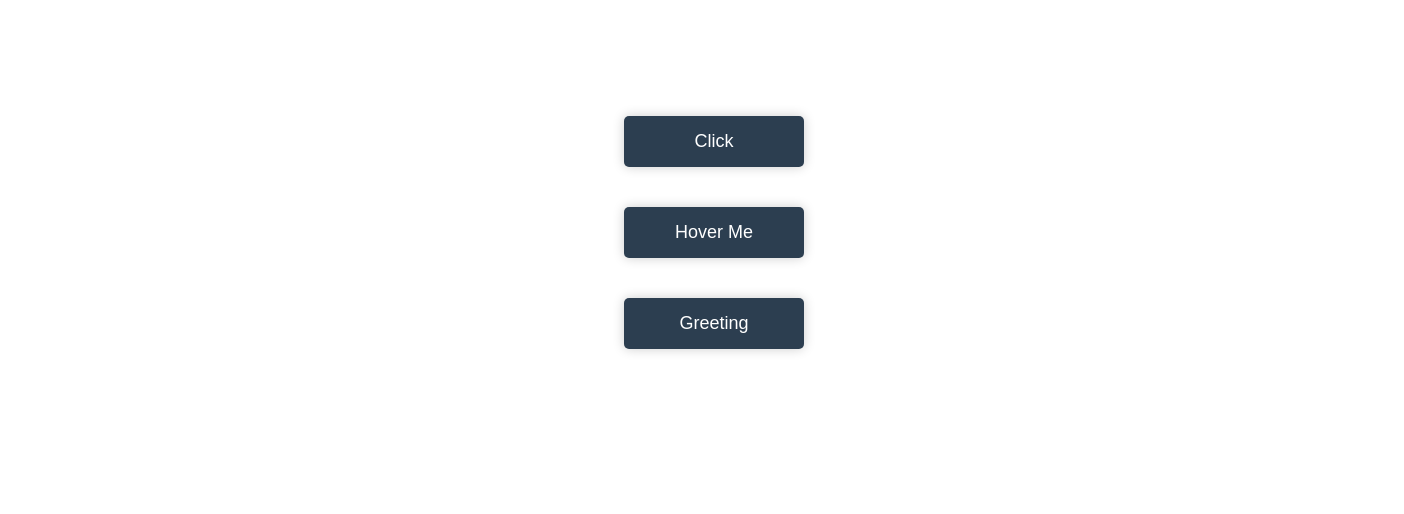
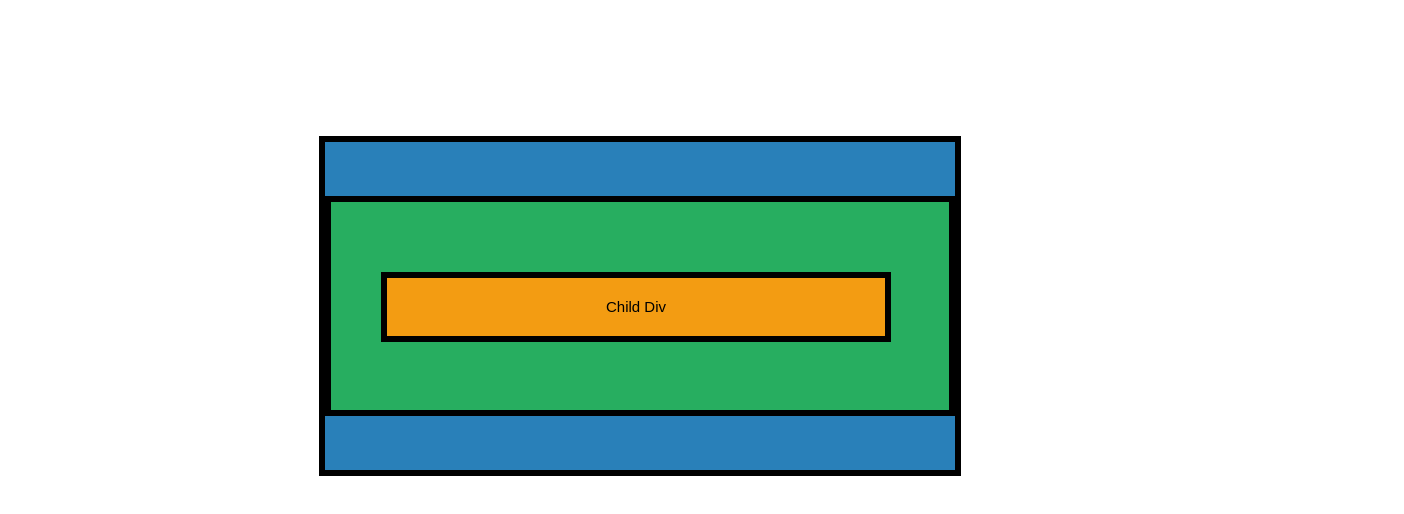
Before and after one commit to muktinathrajbanshi/reactJS2025, a React (Vite) app: page / in a window 1280 px wide. Shown: the top 514 px of the page, 1404 px wide, since content can reach past the window. Built offline with nearby package versions, Linux system fonts and the light colour scheme.

Commit message:
Event Propagation in React: Capturing, Bubbling, and Practical Implementation

```diff
--- a/src/App.jsx
+++ b/src/App.jsx
@@ -2,7 +2,8 @@
 // import "./components/Netflix.css";
 import "./components/Netflix.module.css";
 // import { EventHandling } from "./components/EventHandling";
-import { EventProps } from "./components/EventProps";
+// import { EventProps } from "./components/EventProps";
+import { EventPropagation } from "./components/EventPropagation";
 
 const App = () => {
   return (
@@ -10,7 +11,8 @@
     {/* <h1 className="card-heading">List of Best Netflix Series</h1>
     <NetflixSeries />  */}
     {/* <EventHandling /> */}
-    <EventProps />
+    {/* <EventProps /> */}
+    <EventPropagation />
     </section>
   );
 };
--- a/src/components/EV.css
+++ b/src/components/EV.css
@@ -1,4 +1,4 @@
-button {
+/* button {
   margin: 2rem 60rem;
   background: #2c3e50;
   color: #fff;
@@ -20,4 +20,37 @@
 
 button:hover {
   background: #27ae60;
+} */
+
+.main-div {
+  display: flex;
+  justify-content: center;
+  align-items: center;
 }
+
+.main-div .g-div {
+  display: flex;
+  justify-content: center;
+  align-items: center;
+  margin: 4rem 30rem;
+  border: 6px solid #000;
+  width: 75rem;
+  height: 34rem;
+  background-color: #2980b9;
+}
+
+.main-div .p-div {
+  border: 6px solid #000;
+  width: 63rem;
+  height: 22rem;
+  background-color: #27ae60;
+}
+
+.main-div .c-div {
+  margin: 7rem 5rem;
+  border: 6px solid #000;
+  width: 51rem;
+  height: 7rem;
+  background-color: #f39c12;
+  font-size: 1.5rem;
+}
--- /dev/null
+++ b/src/components/EventPropagation.jsx
@@ -0,0 +1,32 @@
+import "./EV.css";
+
+export const EventPropagation = () => {
+
+    const handleGrandParent = () => {
+        console.log("GrandParent clicked");
+    };
+
+    const handleParentClick = () => {
+        console.log("Parent clicked");
+    };
+
+    const handleChildClick = (event) => {
+        console.log(event);
+        event.stopPropagation();
+        console.log("Child clicked");
+    };
+
+    return (
+        <>
+        <section className="main-div">
+            <div className="g-div" onClickCapture={handleGrandParent}>
+                <div className="p-div" onClickCapture={handleParentClick}>
+                    <button className="c-div" onClickCapture={handleChildClick}>
+                        Child Div
+                    </button>
+                </div>
+            </div>
+        </section>
+        </>
+    );
+};
```
